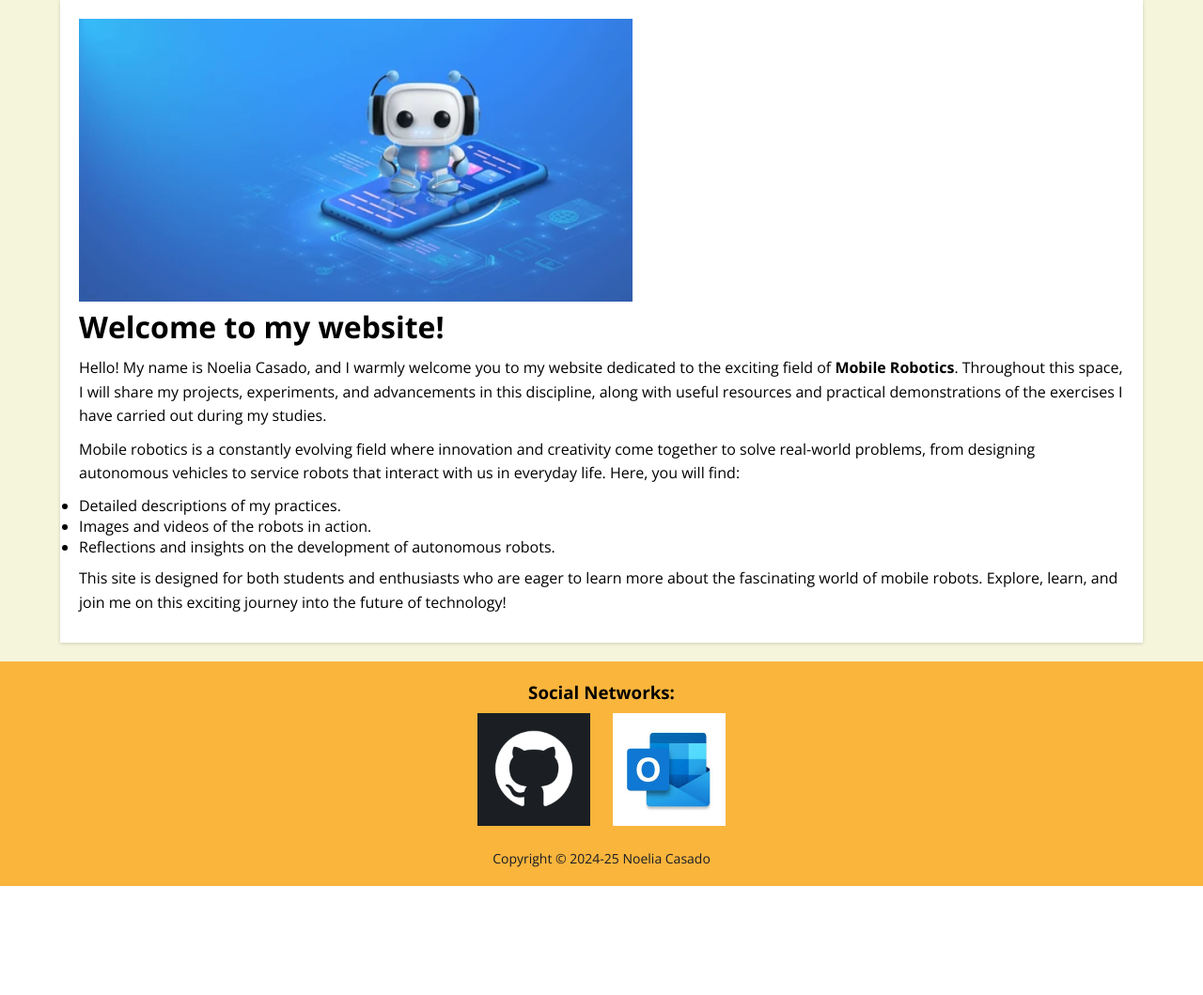
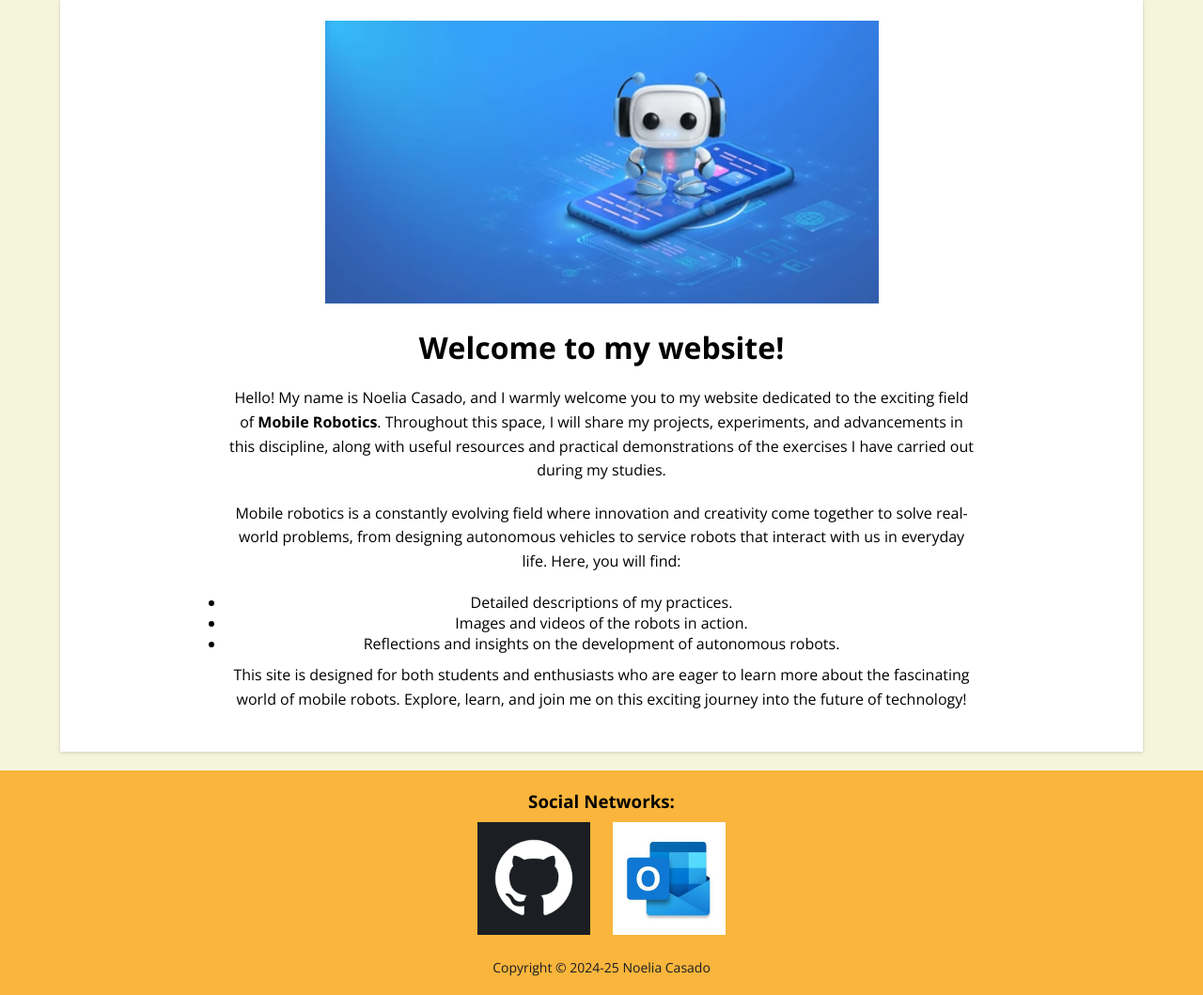
Before and after one commit to Noeliacj/Noeliacj.github.io, a PHP site: page /index.html in a window 1280 px wide. Shown: the part 166-1225 px from the top of the page at 94% size. Before the commit the page ends 1109 px from the top, so only its background shows below. Run offline with PHP 8.4, Linux system fonts and the light colour scheme.

Commit message:
index.html

```diff
--- a/css/estilos.css
+++ b/css/estilos.css
@@ -79,6 +79,27 @@ header {
     background-color: #fff;
     padding: 20px;
     box-shadow: rgba(0, 0, 0, 0.16) 0px 1px 4px;
+    display: flex;
+    flex-direction: column;
+    justify-content: center;
+    align-items: center;
+    min-height: 100vh;
+    text-align: center; /
+}
+
+.content img {
+    max-width: 100%;
+    height: auto;
+    margin-bottom: 20px;
+}
+
+.content p {
+    max-width: 800px;
+    margin-bottom: 20px;
+}
+
+.content h1 {
+    margin-bottom: 20px;
 }
 
 main img {
```
